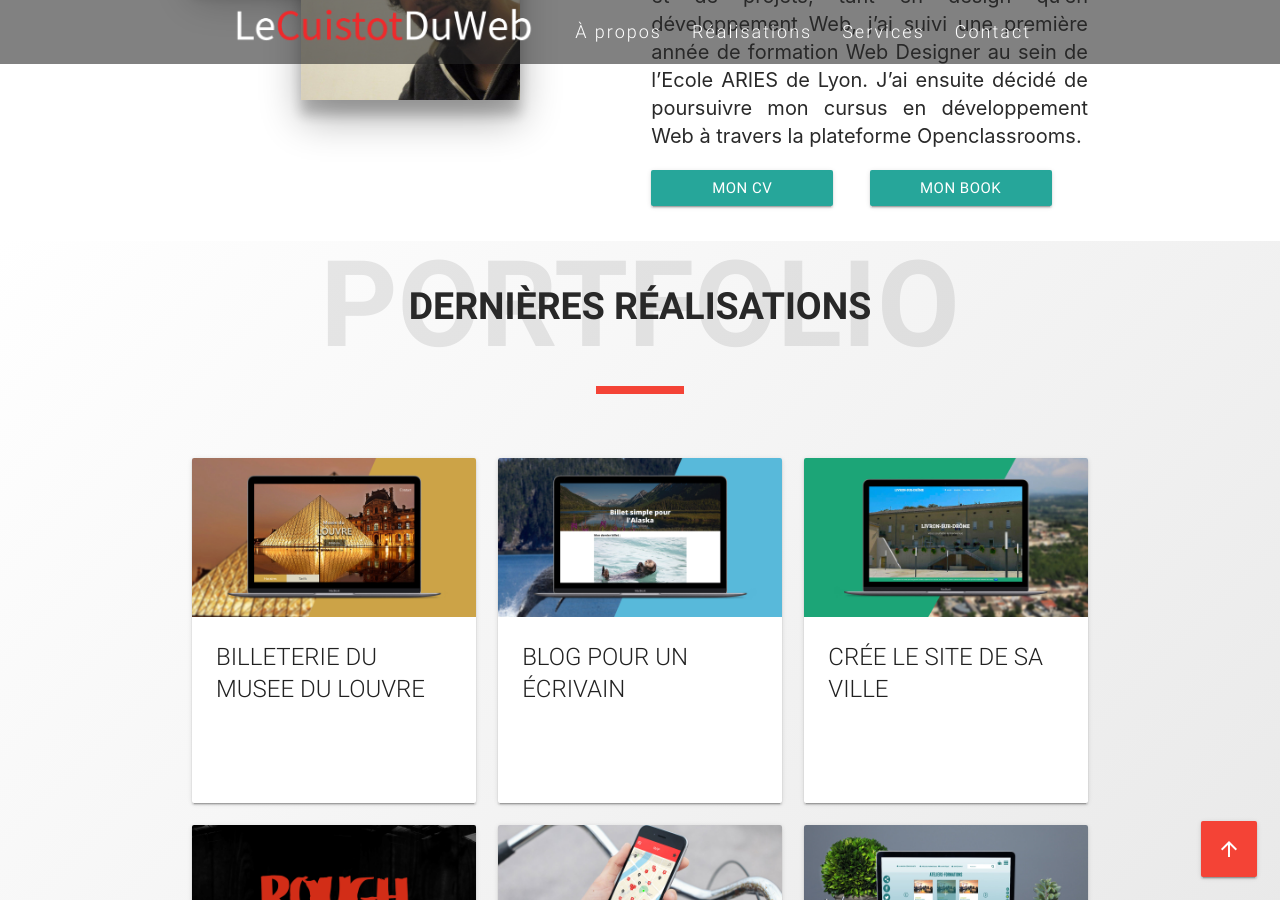
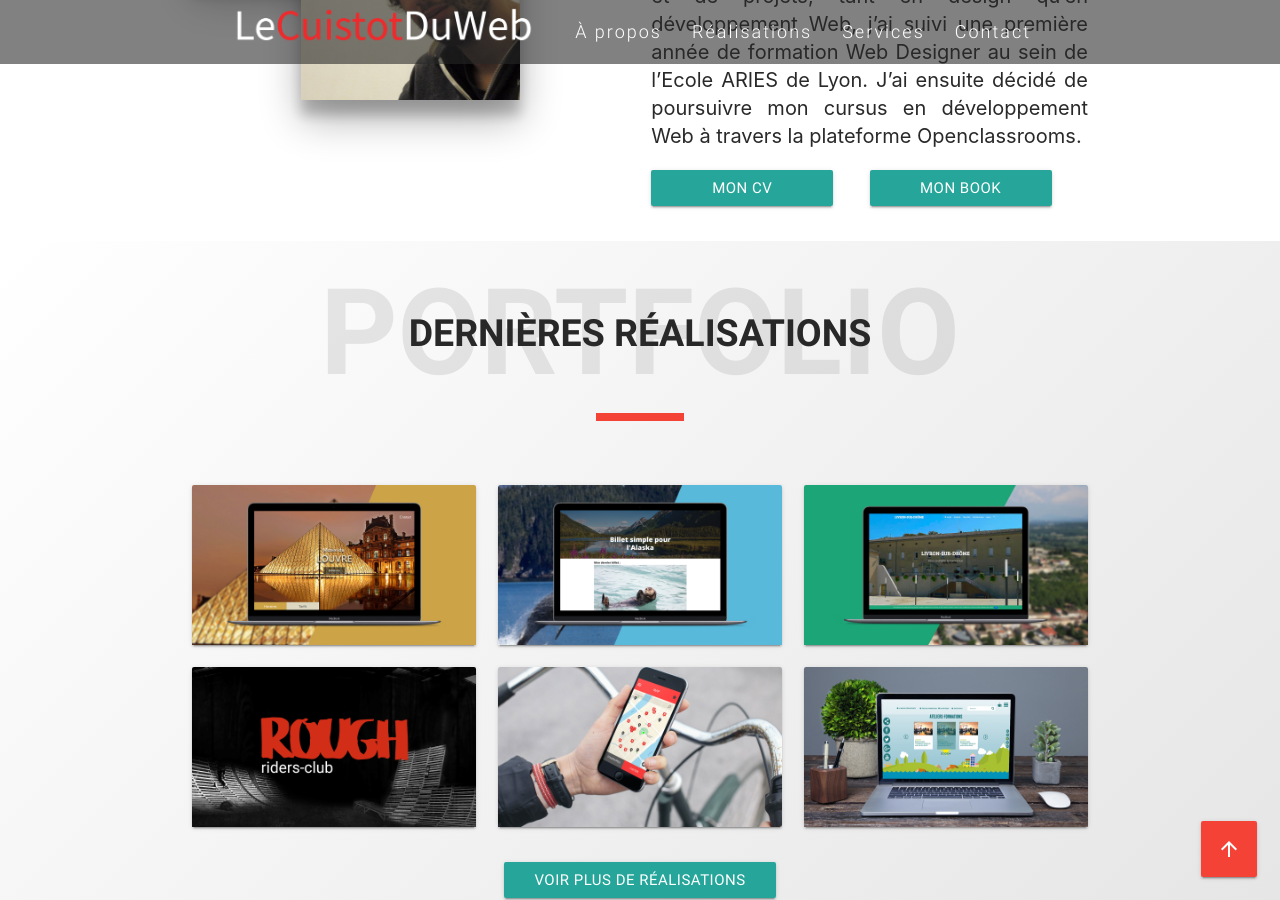
Before and after one commit to Wirvend/lecuistotduweb.github.io, a Jekyll site: the page built from index.html, in a window 1280 px wide and 900 px high, scrolled down 1391 px. Built offline with Jekyll 4.4.1, drawn with Linux system fonts in a browser that asks for light colours; nearby versions of some CDN libraries; some of the changed text lies outside the part shown.

Commit message:
refactor(card): remove the title of card

```diff
--- a/_includes/navbar.html
+++ b/_includes/navbar.html
@@ -8,7 +8,7 @@
         <li class="sidenav-close"><a href="/#skill" class="white-text">Services</a></li>
         <li class="sidenav-close"><a href="/#contact" class="white-text">Contact</a></li>
     </ul>
-    <div class="navbar-fixed ">
+    <div class="navbar-fixed">
         <nav id="nav_f" class="">
             <div class="nav-wrapper">
                 <div class="container">
--- a/_includes/work.html
+++ b/_includes/work.html
@@ -5,9 +5,6 @@
         {% else %}
         <img src="https://via.placeholder.com/1280x720" class="activator responsive-img" alt="">
         {% endif %}
-    </div>
-    <div class="card-content">
-        <h3 class="card-title activator grey-text text-darken-4">{{ work.title }}<i class="mdi-navigation-more-vert right"></i></h3>
     </div>
     <div class="card-reveal">
         <span class="card-title grey-text text-darken-4">{{ work.title }}<i class="mdi-navigation-close right"></i></span>
--- a/_sass/card.scss
+++ b/_sass/card.scss
@@ -1,7 +1,3 @@
-.card {
-    min-height: 345px;
-}
-
 .card-content a {
     color: #545454;
 }
--- a/index.html
+++ b/index.html
@@ -128,7 +128,7 @@
                 {%- endfor -%}
             </div>
             <div class="row center">
-                <a href="/mes-realisations" class="btn waves-effect white-text">Voir plus de réalisations</a>
+                <a href="/works" class="btn waves-effect white-text">Voir plus de réalisations</a>
             </div>
         </div>
     </section>
```
Also changed, not shown: works.html (+7 -4 lines).
